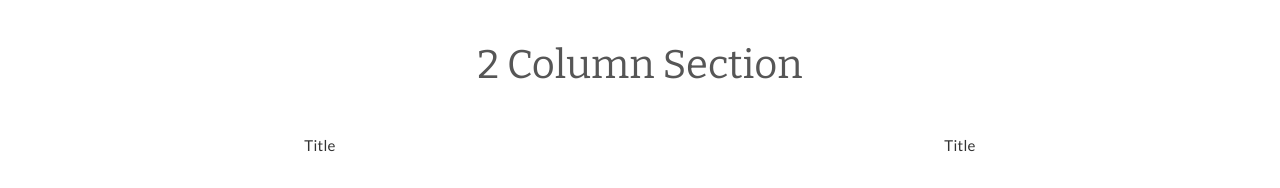
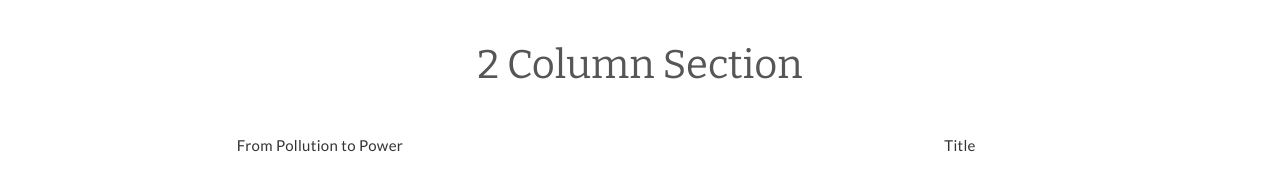
Before and after one commit to MarkDKaufman/hello-world, a plain HTML site: page index.html in a window 1280 px wide. Shown: the part 900-1088 px from the top of the page. Drawn offline with nearby package versions, Linux system fonts and the light colour scheme.

Commit message:
Update index.html

```diff
--- a/index.html
+++ b/index.html
@@ -289,7 +289,7 @@
         <h2>2 Column Section</h2>
 
         <div class="inner double">
-          <p>Title</p>
+          <p><a href="http://scienceline.org/2015/04/from-pollution-to-power/"> From Pollution to Power<a></p>
           <div class="image"><img src="water.jpg"></div>
         </div>
 
```
